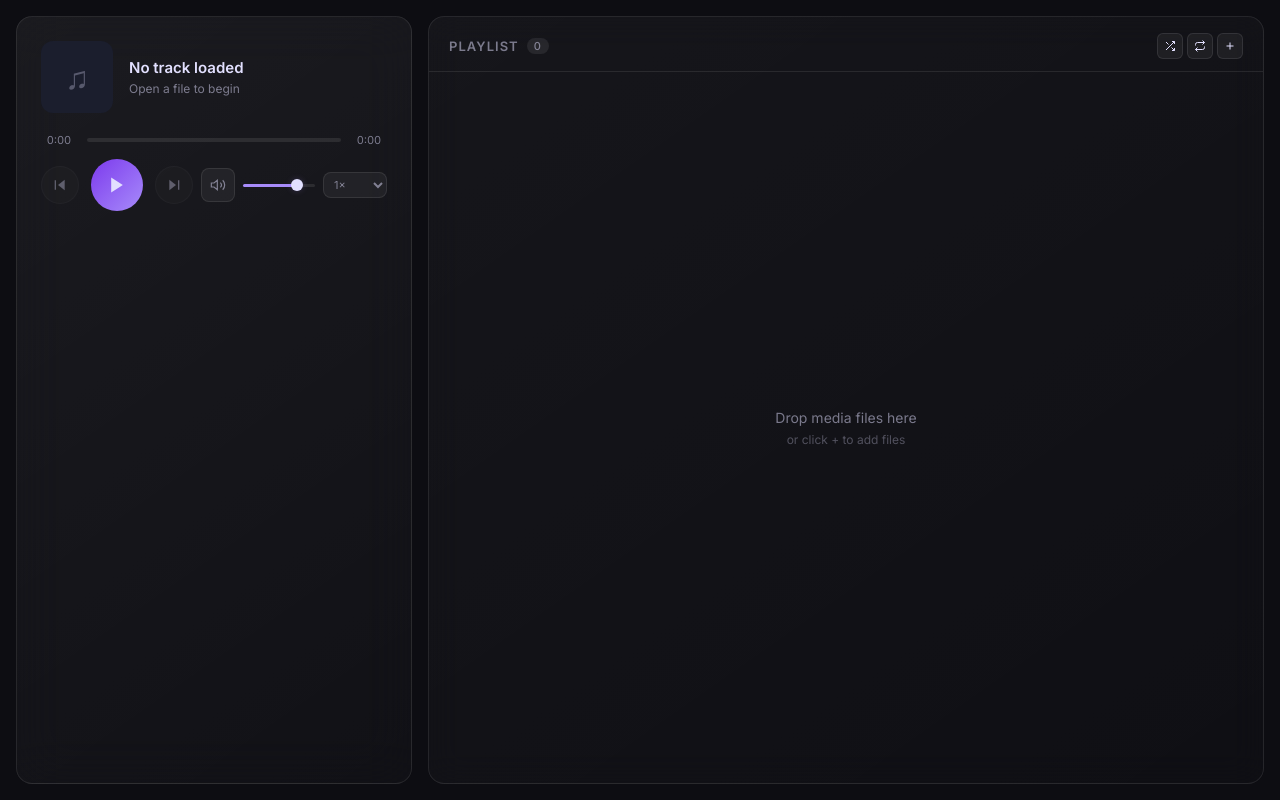
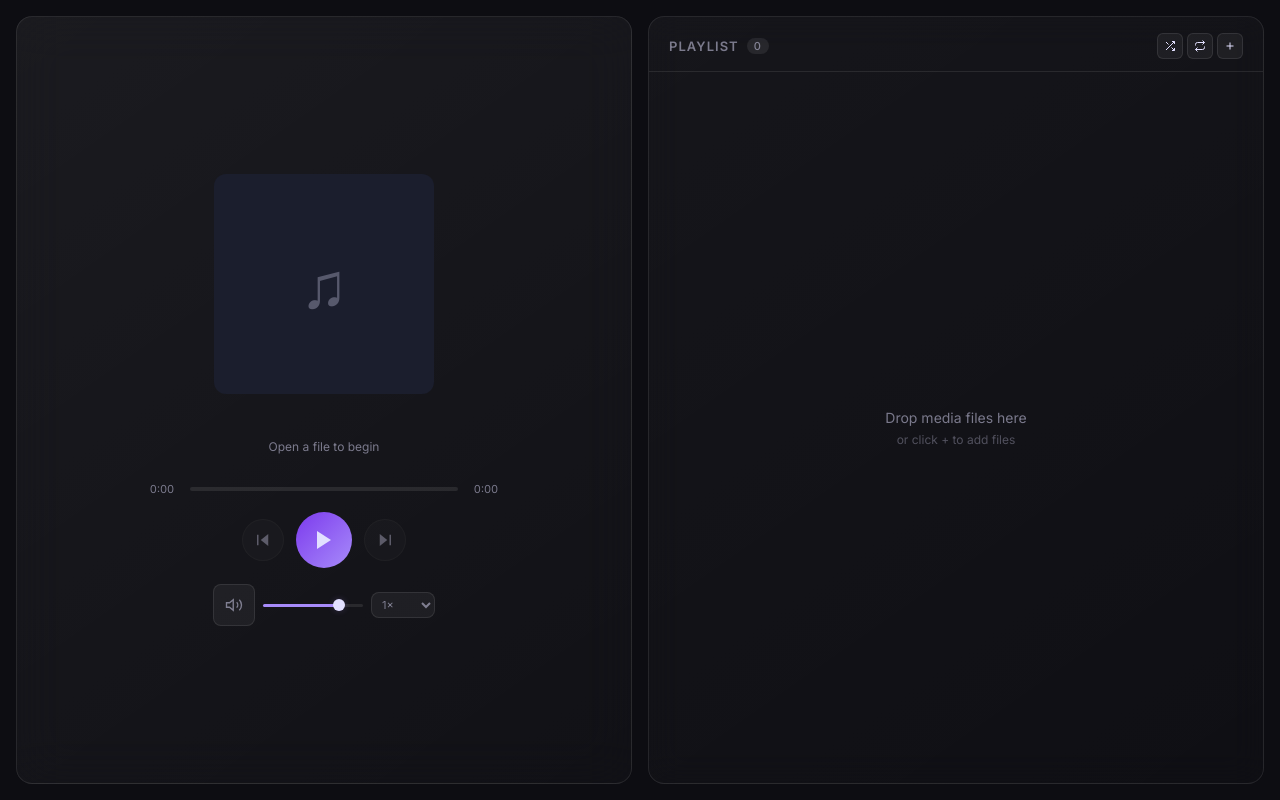
Before and after one commit to manyeya/plyr, a React (Create React App) app in the folder webview/: page / in a window 1280 px wide. Built offline with nearby package versions, Linux system fonts and the light colour scheme; the HTML template or start-up script is replaced by a standard one.

Commit message:
feat: Implement responsive player layout with redesigned track info, marquee titles, and hidden album art for video tracks.

```diff
--- a/webview/src/components/TrackInfo.tsx
+++ b/webview/src/components/TrackInfo.tsx
@@ -23,8 +23,11 @@ export const TrackInfo: React.FC<TrackInfoProps> = ({ track, playing }) => {
             : solidColor(track.name)
         : "hsl(230, 25%, 14%)";           // empty state
 
+    const showPreview = track?.type !== "video"; // hide preview for video types
+
     return (
         <div className="track-info">
+            {showPreview && (
                 <div
                     className={`album-art ${playing ? "album-art--playing" : ""}`}
                     style={{ background: bg }}
@@ -55,6 +58,7 @@ export const TrackInfo: React.FC<TrackInfoProps> = ({ track, playing }) => {
                         <div className="album-art__icon album-art__icon--empty">♫</div>
                     )}
                 </div>
+            )}
 
             <div className="track-meta">
                 <p className="track-meta__title" title={track?.title ?? track?.name ?? "No track loaded"}>
--- a/webview/src/styles/index.css
+++ b/webview/src/styles/index.css
@@ -128,7 +128,8 @@ body.vscode-high-contrast .playlist {
 }
 
 .app__panel--left {
-  flex: 0 0 380px;
+  flex: 1;
+  min-width: 0;
 }
 
 .app__panel--right {
@@ -925,3 +926,131 @@ body.vscode-high-contrast .playlist {
     font-size: 12px;
   }
 }
+
+/* ─── Lager device / Column layout (min-width: 561px) ───── */
+@media (min-width: 561px) {
+  .app__main {
+    flex-direction: row;
+  }
+
+  .app__panel--left,
+  .app__panel--right {
+    flex: 1;
+    min-width: 0;
+  }
+
+  .player-card {
+    justify-content: center;
+    align-items: center;
+  }
+
+  .track-info {
+    flex-direction: column;
+    text-align: center;
+    gap: 16px;
+    margin-bottom: 8px;
+  }
+
+  .album-art {
+    width: 220px;
+    height: 220px;
+    border-radius: 12px;
+    box-shadow: 0 12px 32px rgba(0, 0, 0, 0.4);
+  }
+
+  .album-art__icon,
+  .album-art__icon--empty {
+    font-size: 64px;
+  }
+
+  .track-meta {
+    width: 100%;
+    max-width: 320px;
+    overflow: hidden;
+    position: relative;
+  }
+
+  .track-meta__title {
+    font-size: 18px;
+    margin-bottom: 4px;
+    white-space: nowrap;
+    display: inline-block;
+    padding-left: 100%;
+    animation: marquee 12s linear infinite;
+  }
+
+  .track-meta__title:hover {
+    animation-play-state: paused;
+  }
+
+  @keyframes marquee {
+    0% {
+      transform: translate(0, 0);
+    }
+
+    100% {
+      transform: translate(-100%, 0);
+    }
+  }
+
+  .track-meta__artist {
+    font-size: 14px;
+    color: var(--text-dim);
+    margin-bottom: 2px;
+  }
+
+  .track-meta__type {
+    font-size: 12px;
+  }
+
+  .controls {
+    display: flex;
+    flex-direction: column;
+    align-items: center;
+    width: 100%;
+    max-width: 360px;
+    margin: 0 auto;
+  }
+
+  .seek-bar {
+    width: 100%;
+    margin-bottom: 4px;
+  }
+
+  .controls__row {
+    flex-direction: column;
+    justify-content: center;
+    gap: 16px;
+    width: 100%;
+  }
+
+  .controls__center,
+  .controls__side {
+    justify-content: center;
+    width: 100%;
+  }
+
+  .player-card .ctrl-btn--play {
+    width: 56px;
+    height: 56px;
+  }
+
+  .player-card .ctrl-btn--play svg {
+    width: 24px;
+    height: 24px;
+  }
+
+  .player-card .ctrl-btn:not(.ctrl-btn--play) {
+    width: 42px;
+    height: 42px;
+  }
+
+  .player-card .ctrl-btn:not(.ctrl-btn--play) svg {
+    width: 18px;
+    height: 18px;
+  }
+
+  .volume-slider {
+    width: 100px;
+  }
+}
```
Lines whose indentation alone changed are shown as unchanged.
